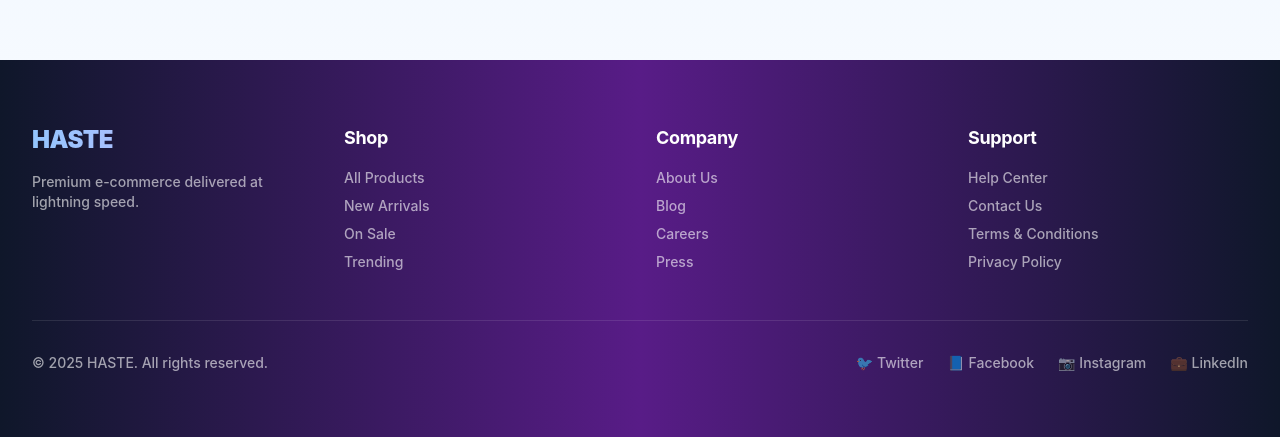
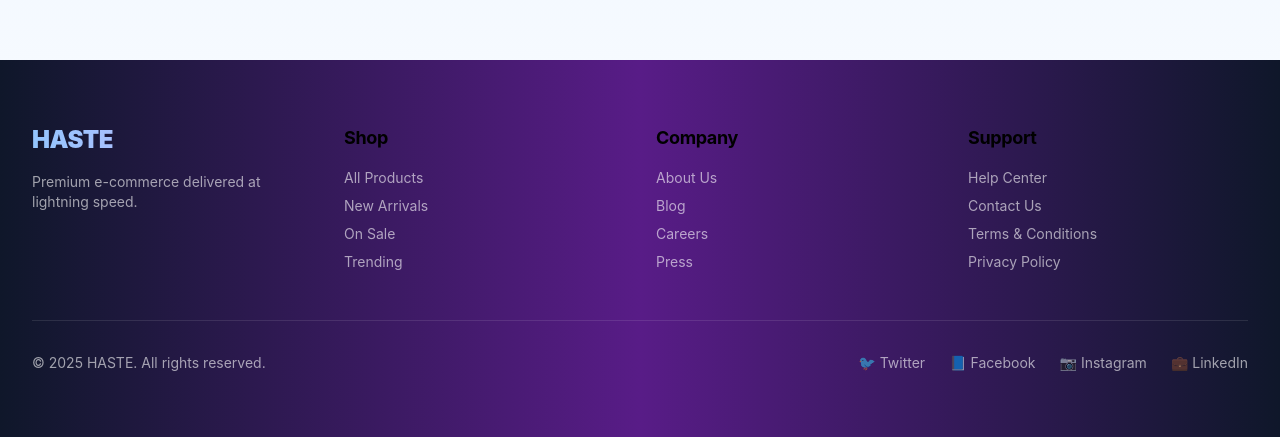
Before and after one commit to AWM-Deeper/medusa-storefront, a Next.js app: page /products/1 in a window 1280 px wide. Shown: the part 881-1318 px from the top of the page. Built offline with nearby package versions, Linux system fonts and the light colour scheme; no server answers.

Commit message:
chore: update globals.css to clean white/black theme without gradients

```diff
--- a/app/globals.css
+++ b/app/globals.css
@@ -10,7 +10,9 @@
 
 :root {
   --haste-black: #000000;
-  --haste-dark: #0a0a0a;
+  --haste-dark: #1a1a1a;
+  --haste-gray: #666666;
+  --haste-light-gray: #f5f5f5;
   --haste-white: #ffffff;
 }
 
@@ -20,69 +22,71 @@ html {
 
 body {
   font-family: 'Inter', -apple-system, BlinkMacSystemFont, 'Segoe UI', sans-serif;
-  background: linear-gradient(135deg, #000000 0%, #0a0a0a 50%, #1a1a1a 100%);
-  color: var(--haste-white);
-  position: relative;
-  font-weight: 500;
-}
-
-body::before {
-  content: '';
-  position: fixed;
-  top: 0;
-  left: 0;
-  right: 0;
-  bottom: 0;
-  background: radial-gradient(circle at 20% 50%, rgba(255,255,255,0.03) 0%, transparent 50%);
-  pointer-events: none;
-  z-index: -1;
+  background: white;
+  color: black;
+  font-weight: 400;
+  line-height: 1.6;
 }
 
 h1, h2, h3, h4, h5, h6 {
-  font-weight: 800;
+  font-weight: 700;
   letter-spacing: -0.02em;
+  color: black;
 }
 
-.glass-card {
-  background: rgba(255, 255, 255, 0.05);
-  backdrop-filter: blur(20px);
-  border: 1px solid rgba(255, 255, 255, 0.1);
-  border-radius: 16px;
-  box-shadow: 0 8px 32px rgba(0, 0, 0, 0.8);
-  transition: all 0.3s ease;
+a {
+  color: inherit;
+  text-decoration: none;
 }
 
-.glass-card:hover {
-  background: rgba(255, 255, 255, 0.08);
-  transform: translateY(-2px);
+button {
+  cursor: pointer;
+  font-family: inherit;
 }
 
-.glass-button {
-  background: rgba(255, 255, 255, 0.95);
-  color: var(--haste-black);
-  border: 1px solid rgba(255, 255, 255, 0.2);
-  border-radius: 12px;
-  padding: 12px 24px;
+/* Utility classes for consistent styling */
+.btn-primary {
+  background: black;
+  color: white;
+  border: 2px solid black;
+  padding: 0.75rem 2rem;
   font-weight: 700;
-  transition: all 0.3s ease;
+  transition: all 0.2s ease;
 }
 
-.glass-button:hover {
-  background: var(--haste-white);
-  transform: translateY(-2px);
+.btn-primary:hover {
+  background: #1a1a1a;
 }
 
-.glass-nav {
-  background: rgba(0, 0, 0, 0.85);
-  backdrop-filter: blur(20px);
-  border-bottom: 1px solid rgba(255, 255, 255, 0.1);
+.btn-secondary {
+  background: white;
+  color: black;
+  border: 2px solid black;
+  padding: 0.75rem 2rem;
+  font-weight: 700;
+  transition: all 0.2s ease;
 }
 
-@keyframes fadeIn {
-  from { opacity: 0; }
-  to { opacity: 1; }
+.btn-secondary:hover {
+  background: black;
+  color: white;
 }
 
-.animate-fade-in {
-  animation: fadeIn 0.3s ease;
+.card {
+  background: white;
+  border: 2px solid #e5e5e5;
+  transition: all 0.2s ease;
 }
+
+.card:hover {
+  border-color: black;
+}
+
+/* Remove any default focus outlines and replace with custom */
+input:focus,
+textarea:focus,
+select:focus {
+  outline: none;
+  border-color: black;
+  ring: 2px solid black;
+}
```
